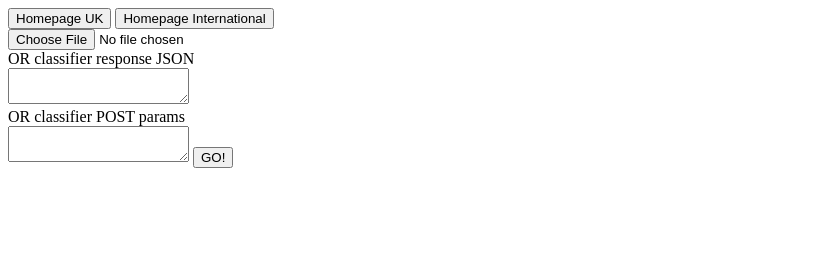
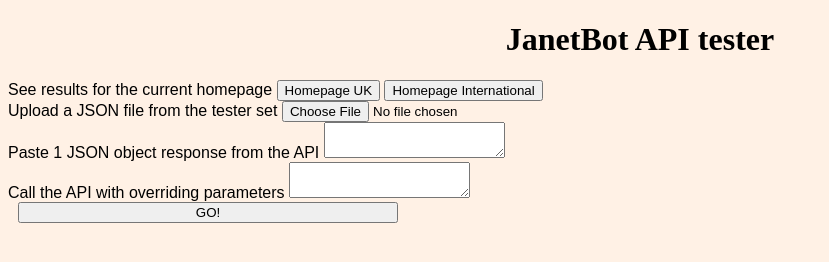
Before and after one commit to ftlabs/JanetBot-API-tester, a website: page client/index.html in a window 1280 px wide. Shown: the top 262 px of the page, without its empty margins (0-829 px from the left). Drawn offline with Linux system fonts and the light colour scheme; a small style sheet from the web is missing.

Commit message:
made client pretty

```diff
--- /dev/null
+++ b/client/css/main.css
@@ -0,0 +1,49 @@
+body {
+	background: #fff1e5;
+	font-family: MetricWeb,sans-serif;
+}
+
+h1 {
+	font-family: FinancierDisplayWeb,serif;
+	text-align: center;
+}
+
+#jsonResponse button[type="submit"] {
+	margin: 0 10px;
+	width: 100%;
+	max-width: 380px;
+}
+
+.button-label {
+	margin: 0 0 10px;
+}
+
+.image-container {
+	border-bottom: 1px solid #999189;
+	margin-bottom: 40px;
+	padding-bottom: 40px;
+}
+
+.output {
+	max-width: 100%;
+}
+
+.object-data {
+	max-width: 100%;
+	white-space: pre-wrap;
+	overflow-wrap: break-word;
+	background: #CCC1B7;
+	padding: 10px;
+	border-radius: 5px;
+	margin: 0;
+}
+
+.object-data:empty {
+	display: none;
+}
+
+@media screen and (max-width: 490px) {
+	#jsonResponse button[type="submit"] {
+		margin: 0;
+	}
+}
--- a/client/index.html
+++ b/client/index.html
@@ -1,19 +1,34 @@
 <!DOCTYPE html>
 <html>
 	<head>
-		<title>Displaying results</title>
+		<title>JanetBot API Tester</title>
+		<link rel="stylesheet" href="https://build.origami.ft.com/v2/bundles/css?modules=o-fonts@^3.0.4,o-buttons@^5.10.3,o-forms@^5.2.4" />
+		<link rel="stylesheet" type="text/css" href="css/main.css">
 	</head>
 	<body>
-		<button class="fetch-results" id="jb-uk">Homepage UK</button>
-		<button class="fetch-results" id="jb-international">Homepage International</button>
-		<form id="jsonResponse">
-			<input type="file" id="files" name="files[]" />
-			<br>OR classifier response JSON<br>
-			<textarea id="json-input"></textarea>
-			<br>OR classifier POST params<br>
-			<textarea id="classifier-input"></textarea>
-			<button type="submit">GO!</button>
-		</form>
+		<h1>JanetBot API tester</h1>
+		<section id="parameters">
+			<div id="janetbotData" class="o-forms">
+				<label class="o-forms__label button-label">See results for the current homepage</label>
+				<button class="fetch-results o-buttons o-buttons--primary" id="jb-uk">Homepage UK</button>
+				<button class="fetch-results o-buttons o-buttons--primary" id="jb-international">Homepage International</button>
+			</div>
+			<form id="jsonResponse">
+				<div class="o-forms">
+					<label for="files" class="o-forms__label">Upload a JSON file from the tester set</label>
+					<input type="file" id="files" name="files[]" class="o-forms__text" />
+				</div>
+				<div class="o-forms">
+					<label for="json-input" class="o-forms__label">Paste 1 JSON object response from the API</label>
+					<textarea id="json-input" class="o-forms__textarea"></textarea>
+				</div>
+				<div class="o-forms">
+					<label for="classifier-input" class="o-forms__label">Call the API with overriding parameters</label>
+					<textarea id="classifier-input" class="o-forms__textarea"></textarea><br>
+				</div>
+				<button type="submit" class="o-buttons o-buttons--primary o-buttons--big">GO!</button>
+			</form>
+		</section>
 		<div class="image-container">
 			<canvas class="output" height="0" width="0"></canvas>
 			<pre class="object-data"></pre>
@@ -23,4 +38,5 @@
 		</div>
 		<script type="text/javascript" src="js/main.js"></script>
 	</body>
+	<script src="https://build.origami.ft.com/v2/bundles/js?modules=o-fonts@^3.0.4,o-buttons@^5.10.3,o-forms@^5.2.4"></script>
 </html>
--- a/index.js
+++ b/index.js
@@ -152,7 +152,7 @@ async function analyseDataSet(subset = null) {
 		savedData.conclusion = await checkClassification(savedData);
 		analysisResults.push(savedData);
 	}
-	//TODO: when hosted, run cron to delete results
+	//TODO: when hosted, run cron to delete results // or download JSON on client
 	saveResults(analysisResults);
 }
 
@@ -233,7 +233,7 @@ async function formatMetaData(data) {
 }
 
 async function callAPI(params) {
-	//TODO: if/when hosting, handle local vs hosted
+	//TODO: if/when hosting, handle local vs hosted in error message etc.
 	const rootUrl = params.api?params.api:process.env.JANETBOT_API;
 
 	const options = {
```
